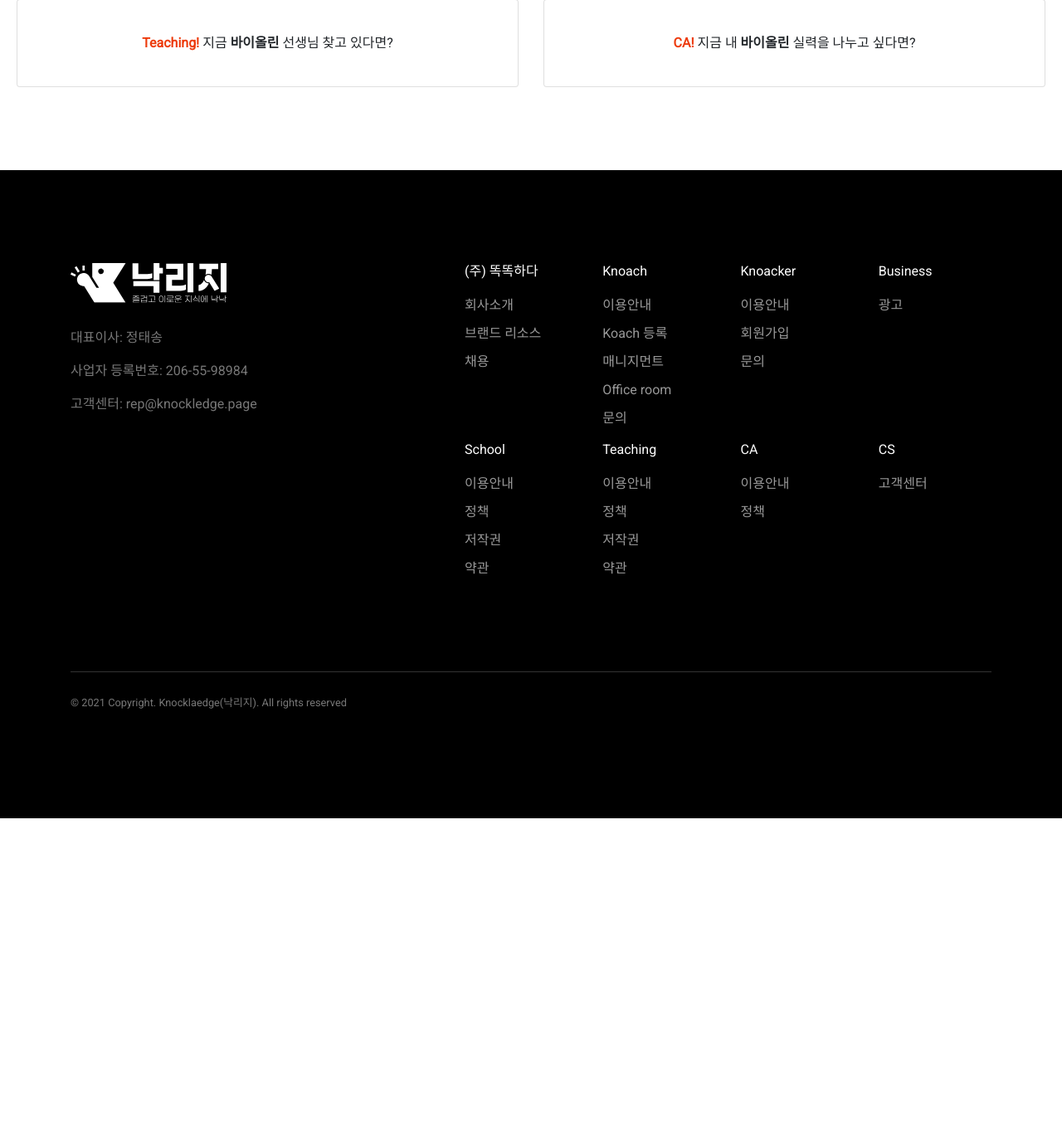
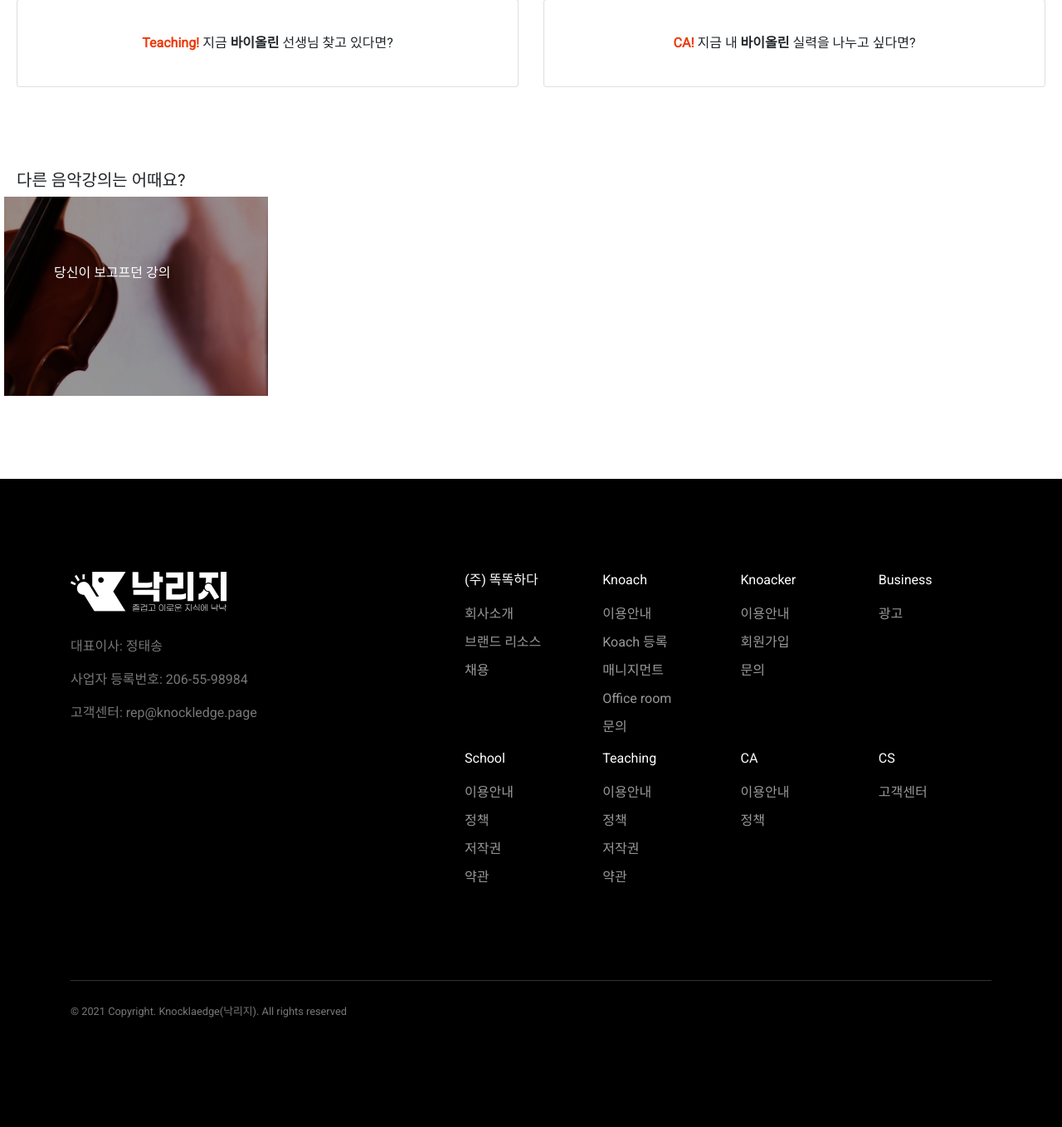
Before and after one commit to raven-dhk/knock-ledge, a Django app: page /school/ in a window 1280 px wide. Shown: the part 1455-2813 px from the top of the page at 83% size. Before the commit the page ends 2441 px from the top, so only its background shows below. Run offline with Django 3.2, Linux system fonts and the light colour scheme; some libraries are stand-ins or nearby versions; some web fonts are replaced.

Commit message:
update coming soon pages

```diff
--- a/core/templates/core/ca.html
+++ b/core/templates/core/ca.html
@@ -2,7 +2,7 @@
 
 <div class="bgimg">
     <div class="topleft" style="padding-top: 15px">
-        <a href="#" class="footer-site-logo"><img src="{% static '/images/footerlogo.svg' %}" alt="Logo"
+        <a href="{% url 'home' %}"" class="footer-site-logo"><img src="{% static '/images/footerlogo.svg' %}" alt="Logo"
             height="48"></a>
     </div>
     <div class="middle">
--- a/core/templates/core/school.html
+++ b/core/templates/core/school.html
@@ -322,4 +322,14 @@
 </div>
 </section>
 
+<section>
+  <div class="kl-block" style="padding-bottom: 100px">
+    <h5>다른 음악강의는 어때요?</h5>
+    <div class="row">
+      <div class="col-sm-3 center-block kl-banner">
+          <p style="color:white;">당신이 보고프던 강의</p>
+      </div>
+    </div>
+  </div>
+</section>
 {% endblock %}
--- a/core/templates/core/teaching.html
+++ b/core/templates/core/teaching.html
@@ -2,7 +2,7 @@
 
 <div class="bgimg">
     <div class="topleft" style="padding-top: 15px">
-        <a href="#" class="footer-site-logo"><img src="{% static '/images/footerlogo.svg' %}" alt="Logo"
+        <a href="{% url 'home' %}" class="footer-site-logo"><img src="{% static '/images/footerlogo.svg' %}" alt="Logo"
             height="48"></a>
     </div>
     <div class="middle">
```
